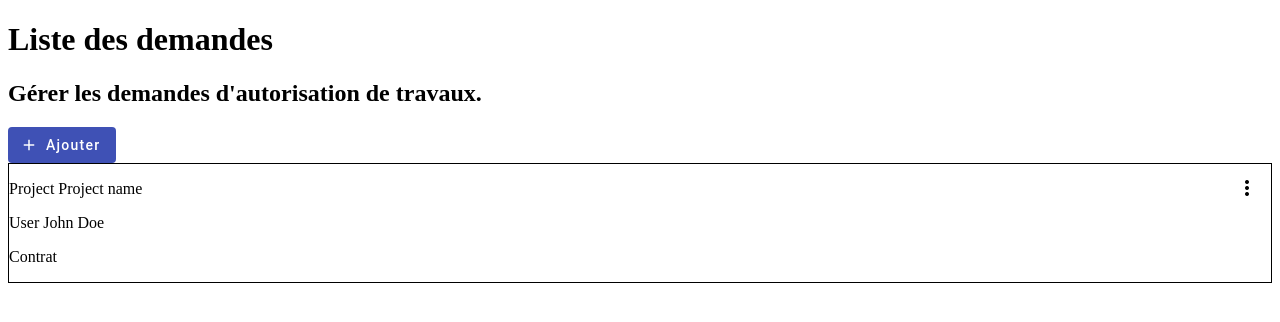
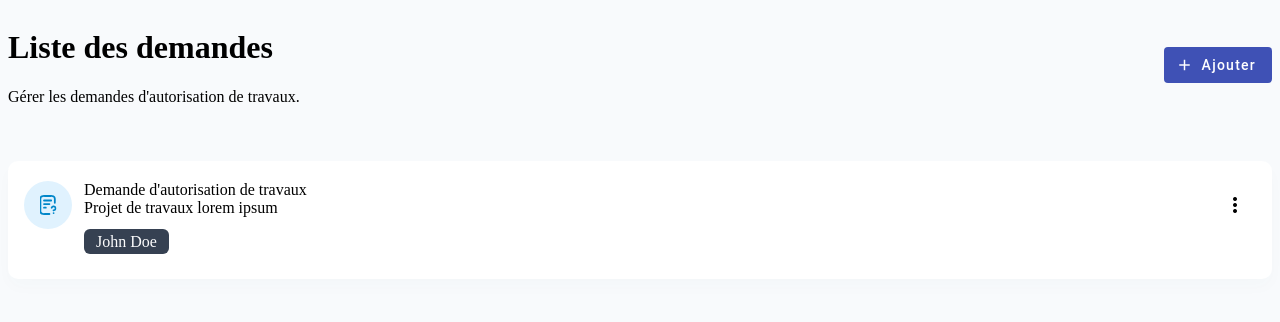
Before and after one commit to sl-adilelhaddioui/test-crud-ng, an Angular app: page / in a window 1280 px wide. Shown: the top 322 px of the page. Built offline with nearby package versions, Linux system fonts and the light colour scheme.

Commit message:
request card sass

```diff
--- a/src/app/app.component.html
+++ b/src/app/app.component.html
@@ -1,15 +1,13 @@
 <div class="header">
-  <h1>Liste des demandes</h1>
-  <h2>Gérer les demandes d'autorisation de travaux.</h2>
+  <div class="header-text">
+    <h1>Liste des demandes</h1>
+    <p>Gérer les demandes d'autorisation de travaux.</p>
+  </div>
   <button mat-flat-button color="primary" (click)="openDialog()">
     <mat-icon>add</mat-icon>
     Ajouter
   </button>
 </div>
 
- <!-- TODO: remove div -->
-<div *ngFor="let request of requestsService.getRequestList()">
-  <app-request-card [request]="request"
-  (requestDelete)="onRequestDelete($event)"
-  (requestEdit)="onRequestEdit($event)"></app-request-card>
-</div>
+<app-request-card *ngFor="let request of requestsService.getRequestList()" [request]="request"
+  (requestDelete)="onRequestDelete($event)" (requestEdit)="onRequestEdit($event)"></app-request-card>
--- a/src/app/app.component.scss
+++ b/src/app/app.component.scss
@@ -0,0 +1,9 @@
+.header {
+    display: flex;
+    align-items: center;
+    justify-content: space-between;
+}
+
+app-request-card {
+    margin-top: 39px;
+}
--- a/src/app/request-card/request-card.component.html
+++ b/src/app/request-card/request-card.component.html
@@ -1,16 +1,23 @@
 <div class="container">
+    <div class="icon">
+        <img src="Ellipse_31.svg" alt="Ellipse" class="svg-bg">
+        <img src="Trace_286.svg" alt="Trace" class="svg-fg">
+    </div>
     <div class="data">
-        <p>Project {{request.name}}</p>
-        <p>User {{request.user}}</p>
-        <p>Contrat {{request.contract}}</p>
+        <span>Demande d'autorisation de travaux</span>
+        <div class="project-name">Projet de travaux {{request.name}}</div>
+        <div>
+            <span class="user">{{request.user}}</span>
+            <span *ngIf="request.contract" class="contract">Contrat {{request.contract}}</span>
+        </div>
     </div>
     <div class="actions">
         <button mat-icon-button [matMenuTriggerFor]="menu1">
             <mat-icon>more_vert</mat-icon>
         </button>
         <mat-menu #menu1="matMenu">
-          <button mat-menu-item (click)="requestEdit.emit(request)">Edit</button>
-          <button mat-menu-item (click)="requestDelete.emit(request)">Delete</button>
+            <button mat-menu-item (click)="requestEdit.emit(request)">Edit</button>
+            <button mat-menu-item (click)="requestDelete.emit(request)">Delete</button>
         </mat-menu>
     </div>
 </div>
--- a/src/app/request-card/request-card.component.scss
+++ b/src/app/request-card/request-card.component.scss
@@ -1,5 +1,58 @@
 .container {
-    border: solid 1px black;
     display: flex;
-    justify-content: space-between;
+    gap: 12px;
+    box-shadow: 0px 8px 16px #4B556505;
+    background: #FFFFFF 0% 0% no-repeat padding-box;
+    border-radius: 10px;
+    margin-top: 39px;
+    padding: 20px 13px 28px 16px;
+
+    .icon {
+        position: relative;
+        width: 48px;
+        height: 48px;
+
+        .svg-bg {
+            position: absolute;
+            z-index: 1;
+            width: 100%;
+            height: 100%;
+        }
+
+        .svg-fg {
+            position: absolute;
+            z-index: 2;
+            top: 50%;
+            left: 50%;
+            transform: translate(-50%, -50%);
+            width: 17px;
+            height: 20px;
+        }
+    }
+
+    .data {
+        .project-name {
+            margin-bottom: 1rem;
+        }
+
+        .user {
+            background: #364152 0% 0% no-repeat padding-box;
+            border-radius: 6px;
+            color: #FCFCFD;
+            padding: 4px 12px;
+        }
+
+        .contract {
+            background: #EEF2F6 0% 0% no-repeat padding-box;
+            border-radius: 6px;
+            padding: 4px 12px;
+            color: #363F72;
+            margin-left: 8px;
+        }
+    }
+
+    .actions {
+        margin-left: auto;
+    }
+
 }
--- a/src/app/request-card/request-card.component.ts
+++ b/src/app/request-card/request-card.component.ts
@@ -3,19 +3,21 @@ import { Request } from '../app.component';
 import { MatMenuModule } from '@angular/material/menu';
 import { MatIconModule } from '@angular/material/icon';
 import { MatButtonModule } from '@angular/material/button';
+import { CommonModule } from '@angular/common';
 
 @Component({
   selector: 'app-request-card',
   standalone: true,
   imports: [MatMenuModule,
     MatButtonModule,
-    MatIconModule
+    MatIconModule,
+    CommonModule
   ],
   templateUrl: './request-card.component.html',
   styleUrl: './request-card.component.scss'
 })
 export class RequestCardComponent {
-  @Input({required: true}) request!: Request;
+  @Input({ required: true }) request!: Request;
   @Output() requestDelete = new EventEmitter<Request>();
   @Output() requestEdit = new EventEmitter<Request>();
 }
--- a/src/app/services/requests.service.ts
+++ b/src/app/services/requests.service.ts
@@ -6,8 +6,9 @@ import { Request } from '../app.component';
 })
 export class RequestsService {
   private requestList: WritableSignal<Request[]> = signal([{
-    name: 'Project name',
-    user: 'John Doe'}]);
+    name: 'lorem ipsum',
+    user: 'John Doe'
+  }]);
 
   constructor() { }
 
@@ -34,12 +35,12 @@ export class RequestsService {
         req.name === oldRequest.name &&
         req.user === oldRequest.user &&
         req.contract === oldRequest.contract);
-      if(foundReq) {
+      if (foundReq) {
         foundReq.name = newRequest.name;
         foundReq.user = newRequest.user;
         foundReq.contract = newRequest.contract;
       }
       return list;
-  })
+    })
   }
 }
--- a/src/styles.scss
+++ b/src/styles.scss
@@ -1 +1,4 @@
 /* You can add global styles to this file, and also import other style files */
+body {
+    background-color: #F8FAFC;
+}
```
Also changed, not shown: public/Ellipse_31.svg (added), public/Trace_286.svg (added).
